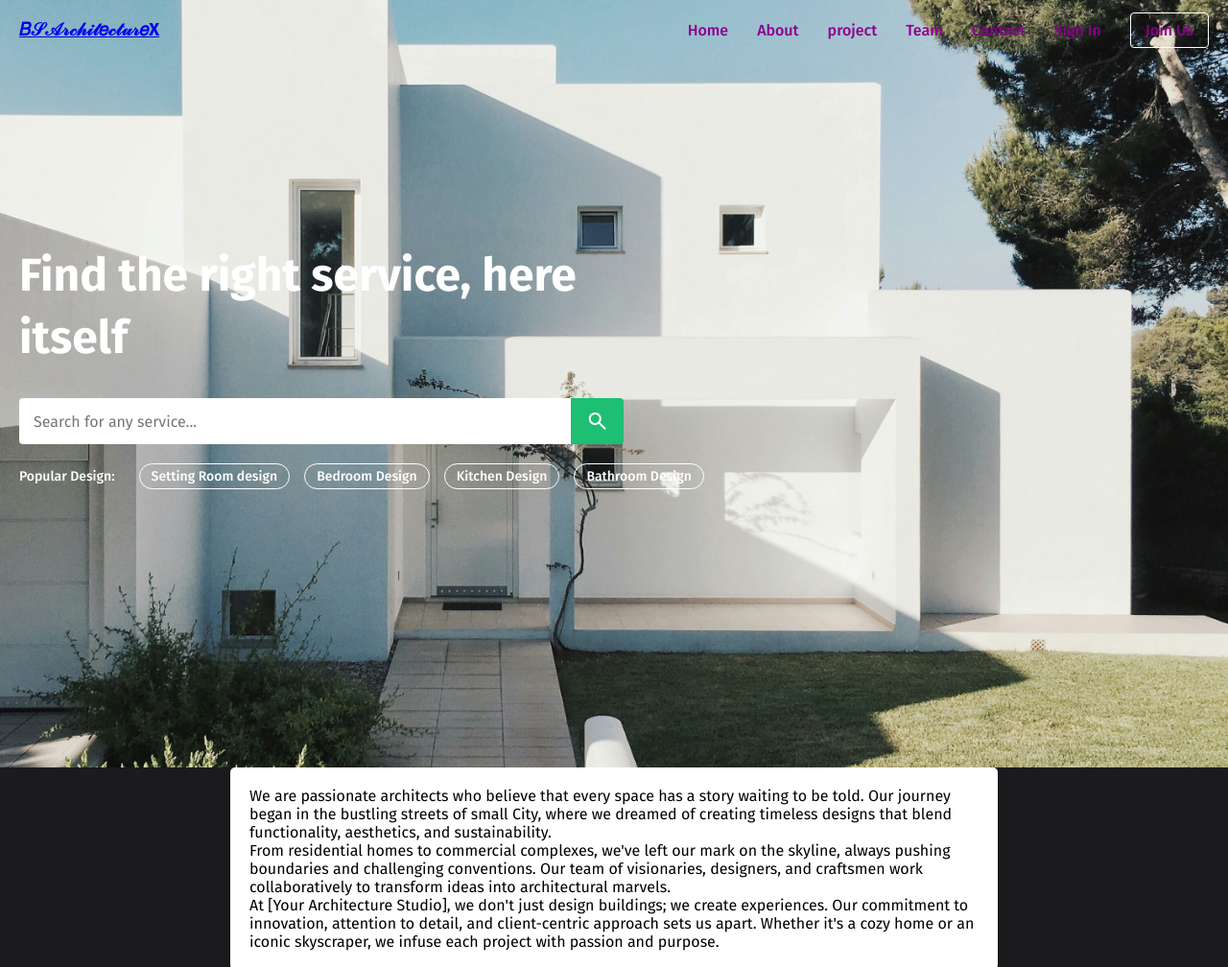
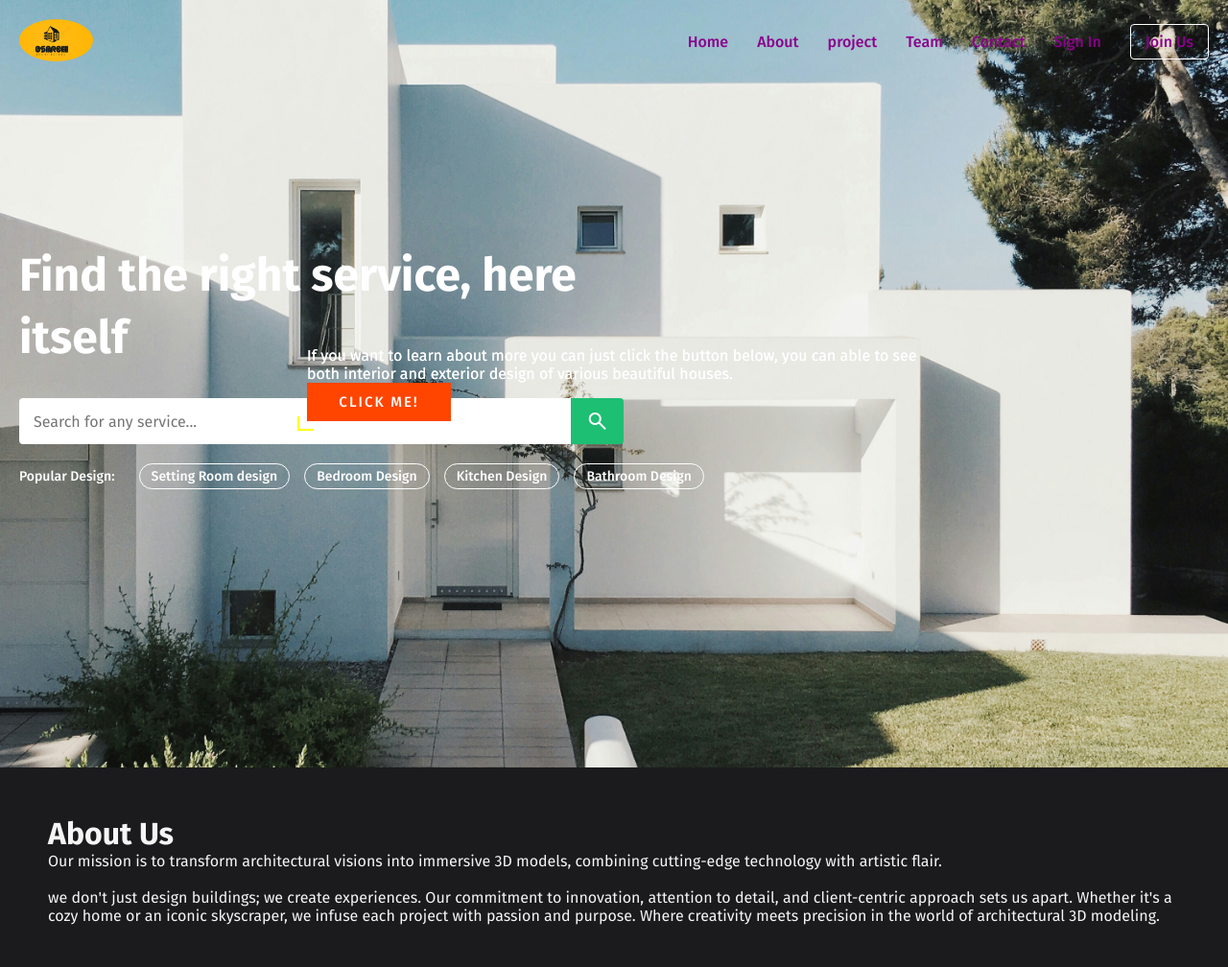
Before and after one commit to Bhumikaa71/architecture-site, a PHP site: page /nav.html in a window 1280 px wide; the page is wider, and only the part inside the window is pictured. Shown: the top 1008 px of that part at 96% size. Run offline with PHP 8.4, Linux system fonts and the light colour scheme.

Commit message:
feat:first commit

```diff
--- a/nav.css
+++ b/nav.css
@@ -1,4 +1,4 @@
-/* Importing Google font - Fira Sans */
+
 @import url('https://fonts.googleapis.com/css2?family=Fira+Sans:wght@300;400;500;600;700&display=swap');
 * {
   margin: 0;
@@ -19,6 +19,7 @@ header {
   width: 100%;
   z-index: 1;
   padding: 20px;
+
 }
 
 header .navbar {
@@ -27,6 +28,7 @@ header .navbar {
   display: flex;
   align-items: center;
   justify-content: space-between;
+
 }
 
 .navbar .menu-links {
@@ -44,7 +46,7 @@ header .navbar {
 }
 
 .navbar .menu-links .language-item a {
-  display: flex;
+   display: flex;
   gap: 8px;
   align-items: center;
 }
@@ -175,7 +177,7 @@ header .navbar {
 
 @media screen and (max-width: 900px) {
   header.show-mobile-menu::before {
-    content: "";
+    /* content: ""; */
     height: 100%;
     width: 100%;
     position: fixed;
@@ -262,11 +264,111 @@ header .navbar {
 }
 
 
-.about-us {
-    max-width: 800px;
-    margin: 0 auto;
-    padding: 20px;
-    background-color: #fff;
-    border-radius: 5px;
-    box-shadow: 0 2px 10px rgba(0, 0, 0, 0.1);
+.about-section{
+  padding: 50px;
+  color: whitesmoke;
 }
+
+.about-section p:hover{
+  color: darkgreen;
+  cursor: pointer;
+  text-decoration: underline;
+
+}
+.btn{
+  text-decoration: none;
+  border-radius: 9px;
+  padding: 0.5rem 1rem;
+  background: wheat;
+  color: #000;
+  font-size: 14px;
+  font-weight: bold;
+  cursor: pointer;
+  transition: 0.4s ease-in-out;
+  margin-top: 20px;
+}
+ .btn:hover{
+  box-shadow: 0px 7px 10px grba(0,0,0,0.5);
+}
+.column{
+  display: flex;
+  gap: 50px;
+    flex-wrap: wrap;
+    margin-left: 100px;
+    width: calc(95% + 23px);
+    transform: translateX(-11px);
+}
+
+.paragraph{
+
+    padding: 50px;
+    color: whitesmoke;
+  }
+
+  .paragraph p:hover{
+    color: darkgreen;
+    cursor: pointer;
+    text-decoration: underline;
+
+  }
+
+
+  .wrapper{
+    position: fixed;
+    top: 50%;
+    left: 50%;
+    transform: translate(-50%, -50%);
+  }
+  .wrapper p{
+    color: white;
+  }
+
+  .wrapper a{
+    display: block;
+    width: 150px;
+    line-height: 40px;
+    background: orangered;
+    text-align: center;
+    position: relative;
+    text-decoration: none;
+    color: #fff;
+    font-size: 15px;
+    font-weight: 500;
+    text-transform: uppercase;
+    letter-spacing: 2px;
+  }
+
+ .wrapper a:before,
+  a:after{
+    position: absolute;
+    content: "";
+    transition: all .25s;
+  }
+
+  .wrapper a:before{
+    border-bottom: 2px solid yellow;
+    border-left: 2px solid yellow;
+    width: 10%;
+    height: 33%;
+    left: -10px;
+    bottom: -10px;
+  }
+
+  .wrapper:after{
+    border-top: 2px solid yellow;
+    border-right: 2px solid yellow;
+    width: 10%;
+    height: 33%;
+    top: -10px;
+    right: -10px;
+  }
+
+ .wrapper a:hover:before{
+    width: 112%;
+    height: 140%;
+  }
+
+  .wrapper:hover:after{
+    width: 112%;
+    height: 140%;
+  }
--- a/nav.html
+++ b/nav.html
@@ -12,18 +12,17 @@
 
 </head>
 <body>
-
   <header>
     <nav class="navbar">
       <a href="#" class="logo">
-       <h3> 𝐵𝒮𝒜𝓇𝒸𝒽𝒾𝓉𝑒𝒸𝓉𝓊𝓇𝑒X</h3>
-        <!-- <img src="image/logo.PNG" width="20%" height="10%"> -->
+       <!-- <h3> 𝐵𝒮𝒜𝓇𝒸𝒽𝒾𝓉𝑒𝒸𝓉X</h3> -->
+       <img src="image/logosss.PNG" width="15%" height="15%" style="border-radius:50%;">
       </a>
       <ul class="menu-links">
         <li><a href="#Home">Home</a></li>
-        <li><a href="#">About</a></li>
+        <li><a href="#About">About</a></li>
         <li class="language-item">
-          <a href="#">project</a>
+          <a href="#project">project</a>
         </li>
         <li><a href="#">Team</a></li>
         <li><a href="#">Contact</a></li>
@@ -36,7 +35,7 @@
   </header>
 
   <section class="hero-section">
-    <div class="content">
+    <div class="content" id="Home">
       <h1>Find the right service, here itself</h1>
       <form action="#" class="search-form">
         <input type="text" placeholder="Search for any service..." required>
@@ -45,21 +44,70 @@
       <div class="popular-tags">
         Popular Design:
         <ul class="tags">
-          <li><a href="#">Setting Room design</a></li>
-          <li><a href="#">Bedroom Design</a></li>
-          <li><a href="#">Kitchen Design</a></li>
-          <li><a href="#">Bathroom Design</a></li>
+          <li><a href="#clickme">Setting Room design</a></li>
+          <li><a href="#clickme">Bedroom Design</a></li>
+          <li><a href="#clickme">Kitchen Design</a></li>
+          <li><a href="#clickme">Bathroom Design</a></li>
         </ul>
       </div>
     </div>
   </section>
-  <section class="about-us">
-    <p>We are passionate architects who believe that every space has a story waiting to be told. Our journey began in the bustling streets of small City, where we dreamed of creating timeless designs that blend functionality, aesthetics, and sustainability.</p>
-    <p>From residential homes to commercial complexes, we've left our mark on the skyline, always pushing boundaries and challenging conventions. Our team of visionaries, designers, and craftsmen work collaboratively to transform ideas into architectural marvels.</p>
-    <p>At [Your Architecture Studio], we don't just design buildings; we create experiences. Our commitment to innovation, attention to detail, and client-centric approach sets us apart. Whether it's a cozy home or an iconic skyscraper, we infuse each project with passion and purpose.</p>
-</section>
 
-<div class="sketchfab-embed-wrapper"> <iframe title="A modern house design" frameborder="0" allowfullscreen mozallowfullscreen="true" webkitallowfullscreen="true" allow="autoplay; fullscreen; xr-spatial-tracking" xr-spatial-tracking execution-while-out-of-viewport execution-while-not-rendered web-share src="https://sketchfab.com/models/e2c66f68ca6746df8d0c1aedafe24e56/embed"> </iframe> <p style="font-size: 13px; font-weight: normal; margin: 5px; color: #4A4A4A;"> <a href="https://sketchfab.com/3d-models/a-modern-house-design-e2c66f68ca6746df8d0c1aedafe24e56?utm_medium=embed&utm_campaign=share-popup&utm_content=e2c66f68ca6746df8d0c1aedafe24e56" target="_blank" rel="nofollow" style="font-weight: bold; color: #1CAAD9;"> A modern house design </a> by <a href="https://sketchfab.com/abir_sd?utm_medium=embed&utm_campaign=share-popup&utm_content=e2c66f68ca6746df8d0c1aedafe24e56" target="_blank" rel="nofollow" style="font-weight: bold; color: #1CAAD9;"> AM ARCHITECTURE </a> on <a href="https://sketchfab.com?utm_medium=embed&utm_campaign=share-popup&utm_content=e2c66f68ca6746df8d0c1aedafe24e56" target="_blank" rel="nofollow" style="font-weight: bold; color: #1CAAD9;">Sketchfab</a></p></div>
+
+  <div class="about-section" id="About">
+    <h1>About Us</h1>
+    <p>Our mission is to transform architectural visions into immersive 3D models, combining cutting-edge technology with artistic flair.</p>
+    <br>
+    <p>we don't just design buildings; we create experiences. Our commitment to innovation, attention to detail, and client-centric approach sets us apart. Whether it's a cozy home or an iconic skyscraper, we infuse each project with passion and purpose.
+    Where creativity meets precision in the world of architectural 3D modeling.</p>
+  </div>
+
+
+
+  <div class="paragraph" id="project">
+    <h2>project</h2>
+    <p> A 3D project for a modern residential building that showcases both exterior and interior design. The exterior features sleek architectural lines, large windows, and a mix of natural materials like wood and stone. The landscaping complements the overall design, creating a harmonious blend with the surroundings.</p>
+  </div>
+
+
+    <div class="column">
+
+      <div class="sketchfab-embed-wrapper"> <iframe title="A modern house design" frameborder="0" allowfullscreen mozallowfullscreen="true" webkitallowfullscreen="true" allow="autoplay; fullscreen; xr-spatial-tracking" xr-spatial-tracking execution-while-out-of-viewport execution-while-not-rendered web-share src="https://sketchfab.com/models/e2c66f68ca6746df8d0c1aedafe24e56/embed?ui_theme=dark&dnt=1"> </iframe> </div>
+
+
+      <div class="sketchfab-embed-wrapper"> <iframe title="Colonial style House" frameborder="0" allowfullscreen mozallowfullscreen="true" webkitallowfullscreen="true" allow="autoplay; fullscreen; xr-spatial-tracking" xr-spatial-tracking execution-while-out-of-viewport execution-while-not-rendered web-share src="https://sketchfab.com/models/5e2ad2d9e5c449df9aed2b0d65878b97/embed?ui_theme=dark&dnt=1"> </iframe> </div>
+
+
+
+        <div class="sketchfab-embed-wrapper"> <iframe title="Colonial Style House" frameborder="0" allowfullscreen mozallowfullscreen="true" webkitallowfullscreen="true" allow="autoplay; fullscreen; xr-spatial-tracking" xr-spatial-tracking execution-while-out-of-viewport execution-while-not-rendered web-share src="https://sketchfab.com/models/81e9664db4b0417d823e68a64ca78c9b/embed"> </iframe> </div>
+
+
+
+        <div class="sketchfab-embed-wrapper"> <iframe title="Modern 3D House - Ready for Stunning Renders" frameborder="0" allowfullscreen mozallowfullscreen="true" webkitallowfullscreen="true" allow="autoplay; fullscreen; xr-spatial-tracking" xr-spatial-tracking execution-while-out-of-viewport execution-while-not-rendered web-share src="https://sketchfab.com/models/e71050006aa14764b9fb37419ce2761d/embed?ui_theme=dark&dnt=1"> </iframe> </div>
+
+        <div class="sketchfab-embed-wrapper"> <iframe title="small house modern minimalist 6X7 meters" frameborder="0" allowfullscreen mozallowfullscreen="true" webkitallowfullscreen="true" allow="autoplay; fullscreen; xr-spatial-tracking" xr-spatial-tracking execution-while-out-of-viewport execution-while-not-rendered web-share src="https://sketchfab.com/models/8d4f77ad6a424107a5baeff98820950b/embed?ui_theme=dark&dnt=1"> </iframe> </div>
+
+        <div class="sketchfab-embed-wrapper"> <iframe title="House" frameborder="0" allowfullscreen mozallowfullscreen="true" webkitallowfullscreen="true" allow="autoplay; fullscreen; xr-spatial-tracking" xr-spatial-tracking execution-while-out-of-viewport execution-while-not-rendered web-share src="https://sketchfab.com/models/581a3fbe77cf44c78fc2987d96e1bd68/embed?ui_theme=dark&dnt=1"> </iframe> </div>
+
+      </div>
+    <div class="button">
+      <div class="wrapper">
+        <p>If you want to learn about more you can just click the button below, you can able to see both interior and exterior design of various beautiful houses.</p>
+        <a href="#project"> Click Me!</a>
+      </div>
+    </div>
+
+    <div class="wrapper">
+      <p>If you want to learn about more you can just click the button below, you can able to see both interior and exterior design of various beautiful houses.</p>
+      <a href="#project"> Click Me!</a>
+    </div>
+
+
+
+
+
+
+
 
 
   <script>
```
Also changed, not shown: image/logos.PNG (added), image/logoss.PNG (added), image/logosss.PNG (added).
